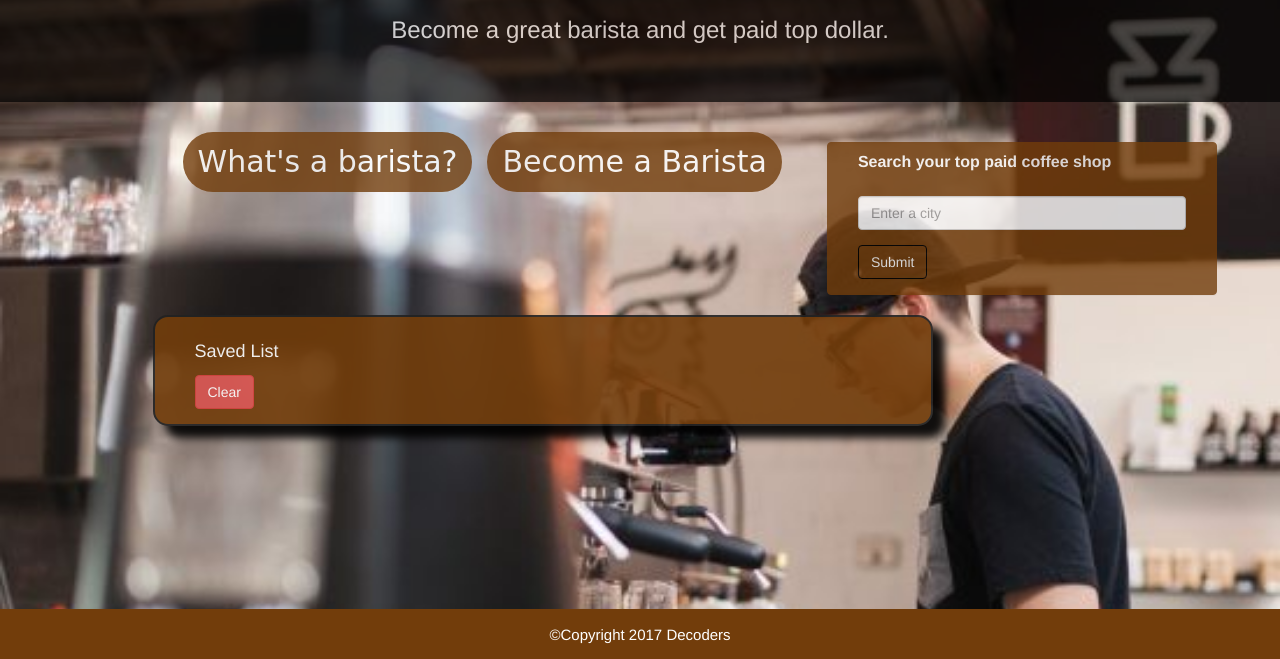
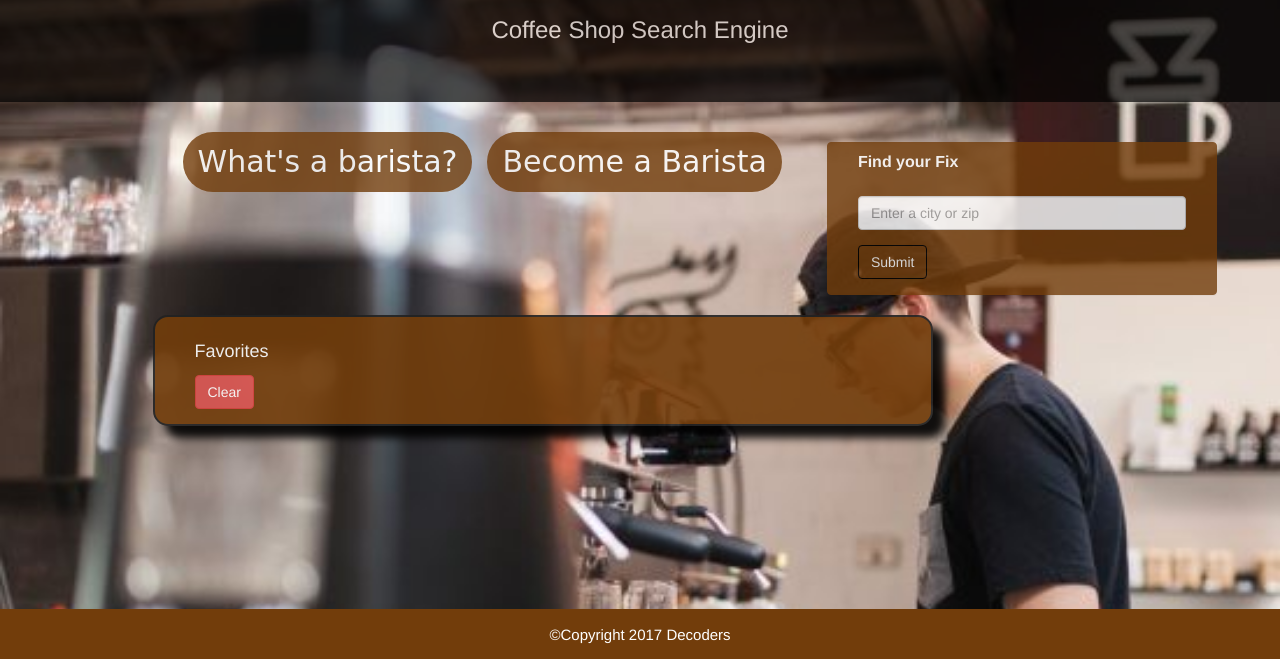
Before and after one commit to avenje/Local-Coffee-Shop-Finder, a plain HTML site: page index.html in a window 1280 px wide. Shown: the part 141-800 px from the top of the page. Drawn offline with nearby package versions, Linux system fonts and the light colour scheme; some packages are replaced by stand-ins of ours.

Commit message:
fix api issues

```diff
--- a/index.html
+++ b/index.html
@@ -2,7 +2,7 @@
 <html lang="en-us">
 <head>
   <meta charset="UTF-8">
-  <title>The Barista</title>
+  <title>Local Coffee Shop Finder</title>
   <!-- logo -->
   <link rel="shortcut icon" href="assets/images/logo2.ico"/>
   <!-- Bootstrap link -->
@@ -22,7 +22,7 @@
     <div class="jumbotron">
       <h1 class="text-center">
       <img class="logo" src="assets/images/logo.png" alt="logo" style="width: 150px; height: 150px">The Barista</h1>
-      <h3 class="text-center">Become a great barista and get paid top dollar.</h3>
+      <h3 class="text-center">Coffee Shop Search Engine</h3>
     </div>
     <!-- End of jumbotron -->
 
@@ -41,13 +41,13 @@
 
         <div class="panel panel-primary col-md-4 col-sm-9">
           <div class="panel-heading">
-            <h3 class="panel-title"><strong>Search your top paid coffee shop</strong></h3>
+            <h3 class="panel-title"><strong>Find your Fix</strong></h3>
           </div>
           <div class="panel-body">
             <!-- Entry Form -->
             <form>
               <div class="form-group">
-                <input class="form-control" id="user-input" type="text" placeholder="Enter a city">
+                <input class="form-control" id="user-input" type="text" placeholder="Enter a city or zip">
               </div>
               <button class="btn btn-primary" id="search-btn" type="submit">Submit
               </button>
@@ -59,7 +59,7 @@
 
       <div class="row">
         <div class="card-body col-md-offset-1 col-md-8 col-sm-offset-1 col-sm-8 sticky-top">
-          <h4 class="card-title">Saved List</h4>
+          <h4 class="card-title">Favorites</h4>
           <p class="card-text savedList"></p>
           <button type="button" class="btn btn-danger removeData">Clear</button>
         </div>
@@ -89,7 +89,7 @@
   <br><br><br><br>
 
   <div>
-    <footer>©Copyright 2017 Decoders </footer>
+    <footer>©Copyright 2017 Decoders</footer>
   </div>
   <!-- End footer -->
 
```
